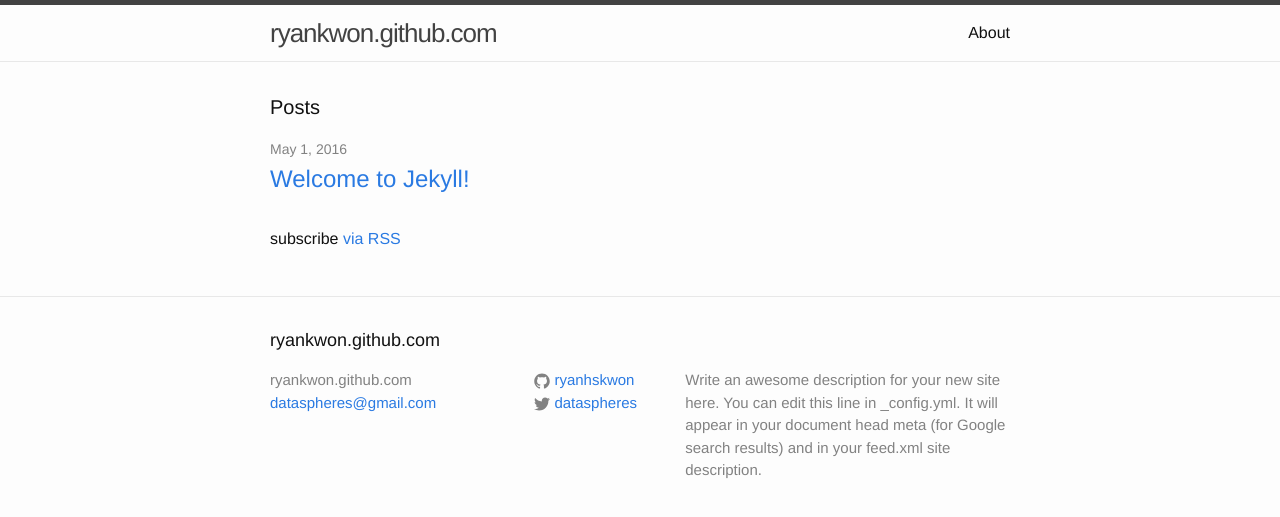
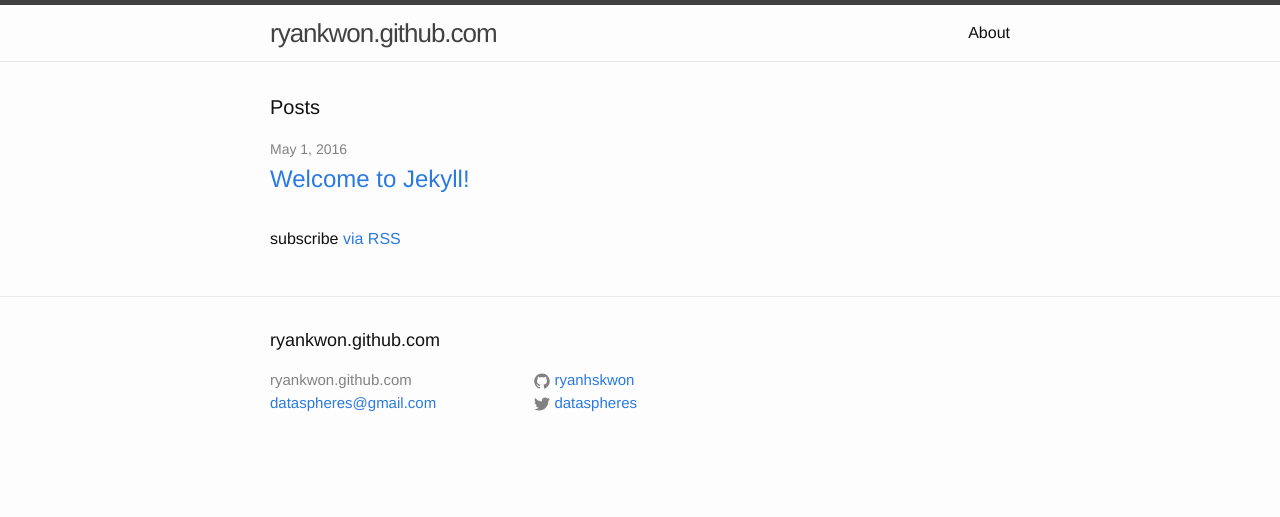
Before and after one commit to ryanhskwon/ryankwon.github.com, a Jekyll site: the page built from index.html, in a window 1280 px wide. Shown: the top 517 px of the page. Built offline with Jekyll 4.4.1, drawn with Linux system fonts in a browser that asks for light colours; Markdown is read by kramdown in place of the engine named in the settings.

Commit message:
update config file

```diff
--- a/_config.yml
+++ b/_config.yml
@@ -1,19 +1,11 @@
-# Welcome to Jekyll!
-#
-# This config file is meant for settings that affect your whole blog, values
-# which you are expected to set up once and rarely need to edit after that.
-# For technical reasons, this file is *NOT* reloaded automatically when you use
-# 'jekyll serve'. If you change this file, please restart the server process.
 
-# Site settings
 title: ryankwon.github.com
 email: dataspheres@gmail.com
-description: > # this means to ignore newlines until "baseurl:"
-  Write an awesome description for your new site here. You can edit this
-  line in _config.yml. It will appear in your document head meta (for
-  Google search results) and in your feed.xml site description.
+description:
+
 baseurl: "" # the subpath of your site, e.g. /blog
 url: http://ryankwon.github.io # the base hostname & protocol for your site
+
 twitter_username: dataspheres
 github_username:  ryanhskwon
 
```
